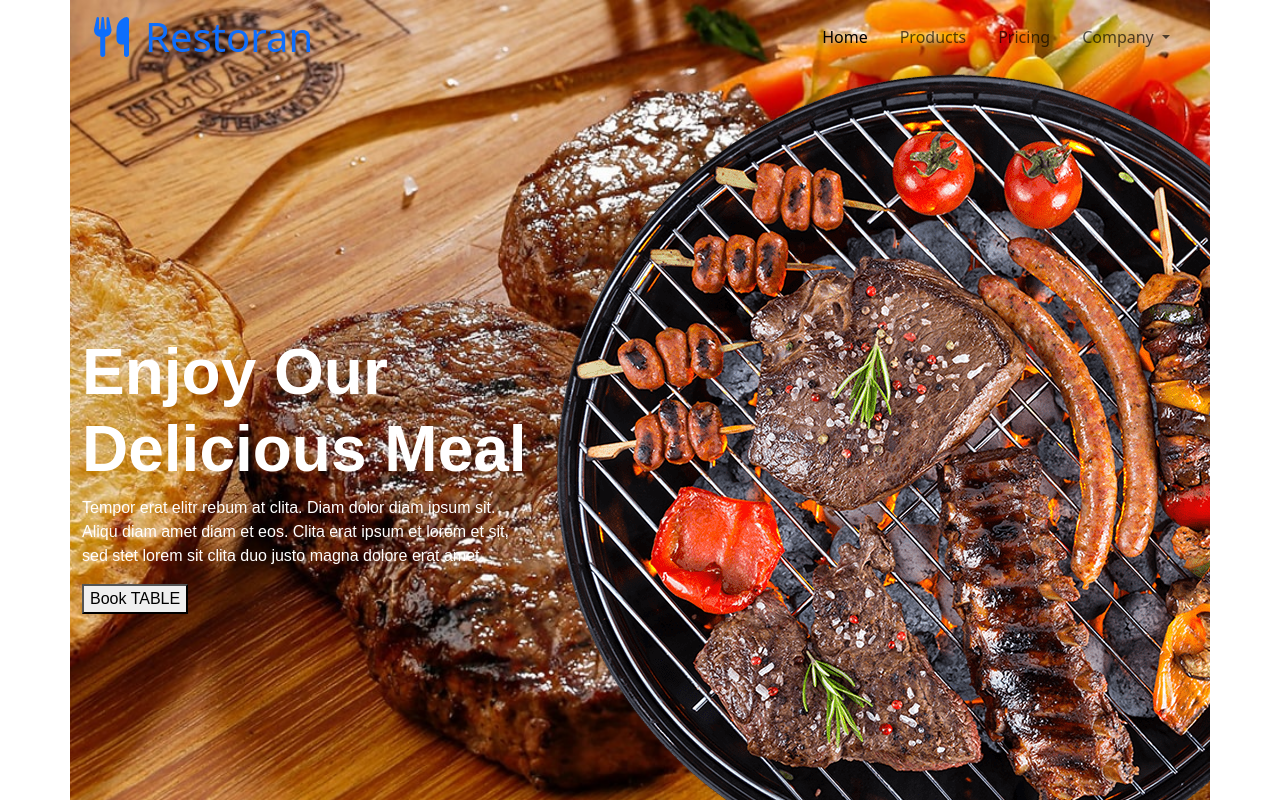
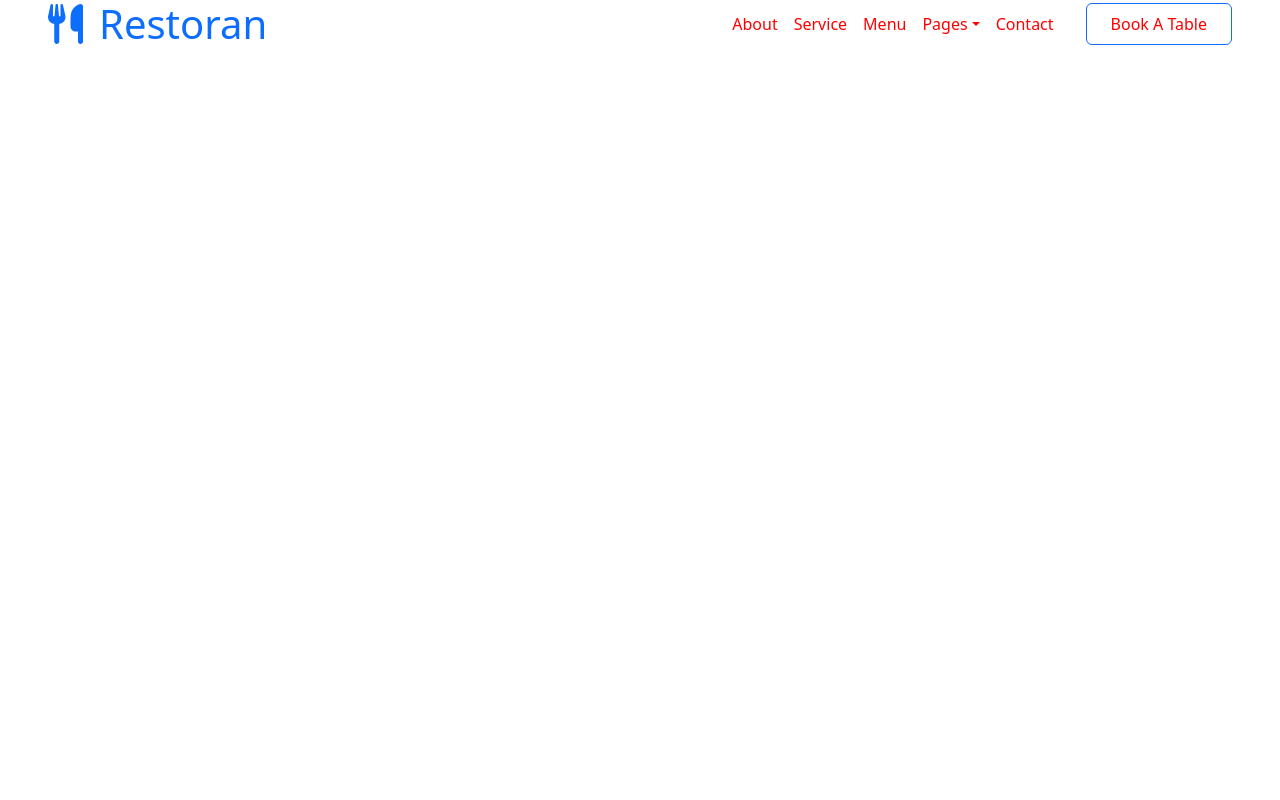
Before and after one commit to safyan999/Dynasty-Dining-Restaurant, a Vue app in the folder dynasty_dining_restaurant/: page / in a window 1280 px wide. Shown: the top 800 px of the page. Built offline with nearby package versions, Linux system fonts and the light colour scheme.

Commit message:
routes and navbar fixed

```diff
--- a/dynasty_dining_restaurant/package.json
+++ b/dynasty_dining_restaurant/package.json
@@ -12,7 +12,8 @@
     "bootstrap": "^5.3.3",
     "bootstrap-vue": "^2.23.1",
     "core-js": "^3.8.3",
-    "vue": "^3.4.21"
+    "vue": "^3.4.21",
+    "vue-router": "^4.0.13"
   },
   "devDependencies": {
     "@babel/core": "^7.12.16",
--- a/dynasty_dining_restaurant/src/App.vue
+++ b/dynasty_dining_restaurant/src/App.vue
@@ -1,14 +1,19 @@
 <template>
-  <MyHero />
+  <div>
+    <!-- <router-view></router-view> -->
+    <MyNavbar />
+  </div>
+
 
 </template>
 
 <script>
- import MyHero from "./components/Hero.vue"
+import MyNavbar from "./components/Navbar/index.vue"
+//  import MyHero from "./components/Hero.vue"
 export default {
   name: 'App',
   components: {
-    MyHero
+    MyNavbar
   }
 }
 </script>
--- a/dynasty_dining_restaurant/src/components/Hero.vue
+++ b/dynasty_dining_restaurant/src/components/Hero.vue
@@ -27,12 +27,13 @@
 export default {
     name: "MyHero",
     components:{
-        MyNavbar,ourServices,
+        MyNavbar,
+        ourServices,
     }
 }
 </script>
 
-<style>
+<style scoped>
 body {
 
     margin: 0;
--- a/dynasty_dining_restaurant/src/components/Navbar/index.vue
+++ b/dynasty_dining_restaurant/src/components/Navbar/index.vue
@@ -1,38 +1,72 @@
 <template>
-<nav class="navbar navbar-expand-sm navbar-light" id="neubar">
+    <!-- <nav class="navbar navbar-expand-sm navbar-light bg-light" id="neubar">
       <div class="container">
         <a class="navbar-brand" href="#">
           <h1 class="text-primary m-0"><i class="fa fa-utensils me-3"></i>Restoran</h1>
         </a>
-        <button class="navbar-toggler" type="button" data-bs-toggle="collapse" data-bs-target="#navbarNavDropdown" aria-controls="navbarNavDropdown" aria-expanded="false" aria-label="Toggle navigation">
+        <button class="navbar-toggler" type="button" data-toggle="collapse" data-target="#navbarNavDropdown" aria-controls="navbarNavDropdown" aria-expanded="false" aria-label="Toggle navigation">
           <span class="navbar-toggler-icon"></span>
         </button>
-
-        <div class=" collapse navbar-collapse" id="navbarNavDropdown">
-            <ul class="navbar-nav ms-auto ">
+        <div class="collapse navbar-collapse" id="navbarNavDropdown">
+          <ul class="navbar-nav ms-auto">
             <li class="nav-item">
-                    <a class="nav-link mx-2 active" aria-current="page" href="#">Home</a>
+              <router-link class="nav-link mx-2" to="/">Home</router-link>
             </li>
             <li class="nav-item">
-                    <a class="nav-link mx-2" href="#">Products</a>
+              <router-link class="nav-link mx-2" to="/OurServices">About</router-link>
             </li>
             <li class="nav-item">
-                    <a class="nav-link mx-2" href="#">Pricing</a>
+              <a class="nav-link mx-2" href="#">Service</a>
+            </li>
+            <li class="nav-item">
+              <router-link class="nav-link mx-2" to="/Contact">Contact</router-link>
             </li>
             <li class="nav-item dropdown">
-                    <a class="nav-link mx-2 dropdown-toggle" href="#" id="navbarDropdownMenuLink" role="button" data-bs-toggle="dropdown" aria-expanded="false">
-                        Company
+              <a class="nav-link dropdown-toggle mx-2" href="#" id="navbarDropdownMenuLink" role="button" data-toggle="dropdown" aria-haspopup="true" aria-expanded="false">
+                Pages
               </a>
-                    <ul class="dropdown-menu" aria-labelledby="navbarDropdownMenuLink">
-                        <li><a class="dropdown-item" href="#">Blog</a></li>
-                        <li><a class="dropdown-item" href="#">About Us</a></li>
-                        <li><a class="dropdown-item" href="#">Contact us</a></li>
-                    </ul>
+              <div class="dropdown-menu" aria-labelledby="navbarDropdownMenuLink">
+                <a class="dropdown-item" href="#">Booking</a>
+                <a class="dropdown-item" href="#">Our Team</a>
+                <a class="dropdown-item" href="#">Testimonials</a>
+              </div>
+            </li>
+            <li class="nav-item">
+              <button class="btn btn-primary mx-2">Book Table</button>
             </li>
           </ul>
         </div>
       </div>
+    </nav> -->
+    <div class="container-xxl mycontainer p-0">
+            <nav class="navbar navbar-expand-lg navbar-dark  px-4 px-lg-5 py-3 py-lg-0">
+                <a href="" class="navbar-brand p-0">
+                    <h1 class="text-primary m-0"><i class="fa fa-utensils me-3"></i>Restoran</h1>
+                    <!-- <img src="img/logo.png" alt="Logo"> -->
+                </a>
+                <button class="navbar-toggler" type="button" data-bs-toggle="collapse" data-bs-target="#navbarCollapse">
+                    <span class="fa fa-bars"></span>
+                </button>
+                <div class="collapse navbar-collapse" id="navbarCollapse">
+                    <div class="navbar-nav ms-auto py-0 pe-4">
+                        <a href="index.html" class="nav-item nav-link active">Home</a>
+                        <a href="about.html" class="nav-item nav-link">About</a>
+                        <a href="service.html" class="nav-item nav-link">Service</a>
+                        <a href="menu.html" class="nav-item nav-link">Menu</a>
+                        <div class="nav-item dropdown">
+                            <a href="#" class="nav-link dropdown-toggle" data-bs-toggle="dropdown">Pages</a>
+                            <div class="dropdown-menu m-0">
+                                <a href="booking.html" class="dropdown-item">Booking</a>
+                                <a href="team.html" class="dropdown-item">Our Team</a>
+                                <a href="testimonial.html" class="dropdown-item">Testimonial</a>
+                            </div>
+                        </div>
+                        <a href="contact.html" class="nav-item nav-link">Contact</a>
+                    </div>
+                    <a href="" class="btn btn-primary py-2 px-4">Book A Table</a>
+                </div>
             </nav>
+    </div>
   </template>
 
   <script>
@@ -41,5 +75,11 @@ export default {
   }
   </script>
 
-<style>
+  <style scoped>
+  .mycontainer a{
+    color: red;
+    background-color: white;
+
+  }
+
   </style>
--- a/dynasty_dining_restaurant/src/main.js
+++ b/dynasty_dining_restaurant/src/main.js
@@ -1,6 +1,6 @@
 import { createApp } from 'vue';
 import App from './App.vue';
-// import router from './routes';
+import router from './routes';
 
 // Import Bootstrap and BootstrapVue
 import 'bootstrap/dist/css/bootstrap.css';
@@ -11,7 +11,7 @@ import '@fortawesome/fontawesome-free/js/all.js'
 
 // Create the Vue app instance and use BootstrapVue
 const app = createApp(App);
-// app.use(router);
+app.use(router);
 
 
 // Mount the app
--- /dev/null
+++ b/dynasty_dining_restaurant/src/routes.js
@@ -0,0 +1,27 @@
+
+import Hero from "./components/Hero.vue";
+import OurServices from "./components/OurServices.vue";
+import { createWebHistory, createRouter } from "vue-router";
+
+const routes=[
+    {
+        name: 'Hero',
+        component:Hero,
+        path:'/',
+
+    },
+    {
+        name: 'OurServices',
+        component:OurServices,
+        path:'/OurServices',
+
+
+    }
+
+];
+const router =createRouter(
+    {
+        history:createWebHistory(),routes
+    }
+);
+export default router
```
Also changed, not shown: 1 other file (tests, documents, lock files or other folders). Lines whose indentation alone changed are shown as unchanged.
